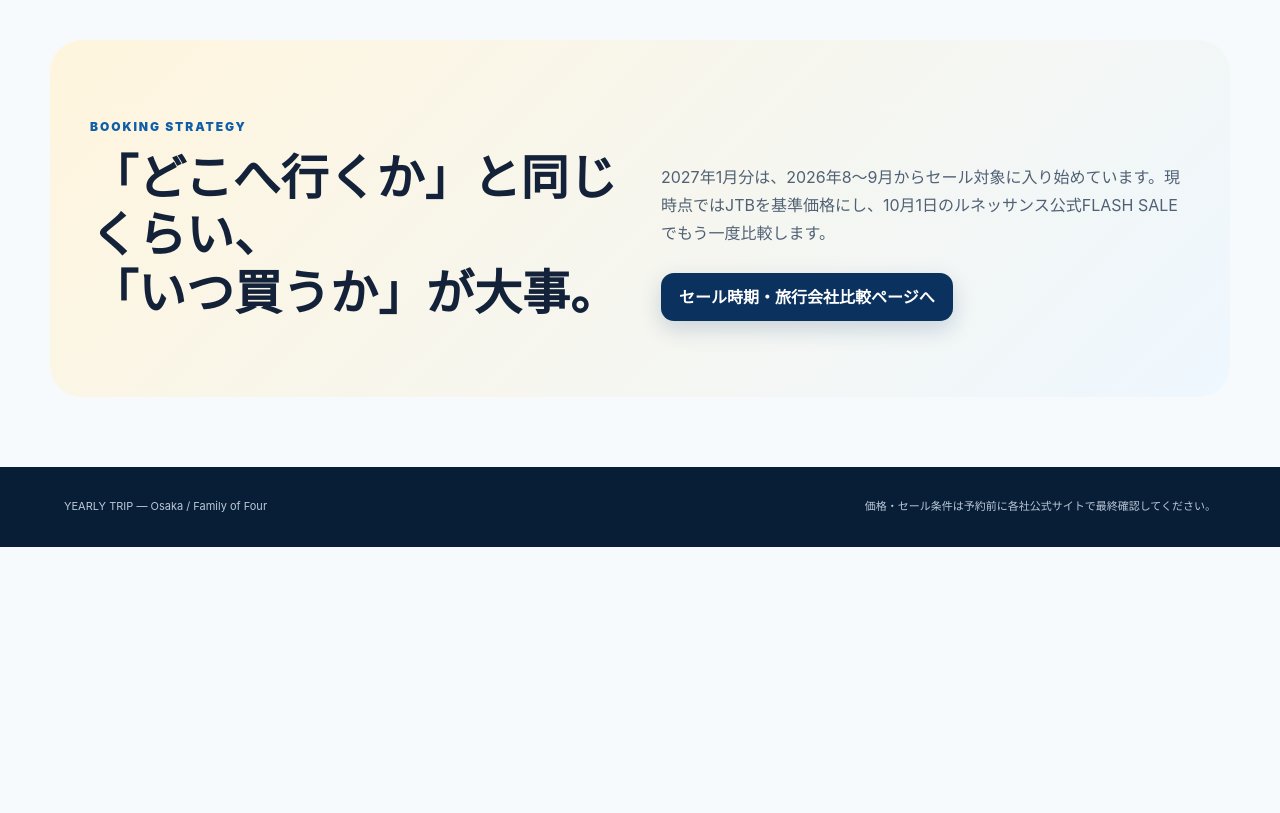
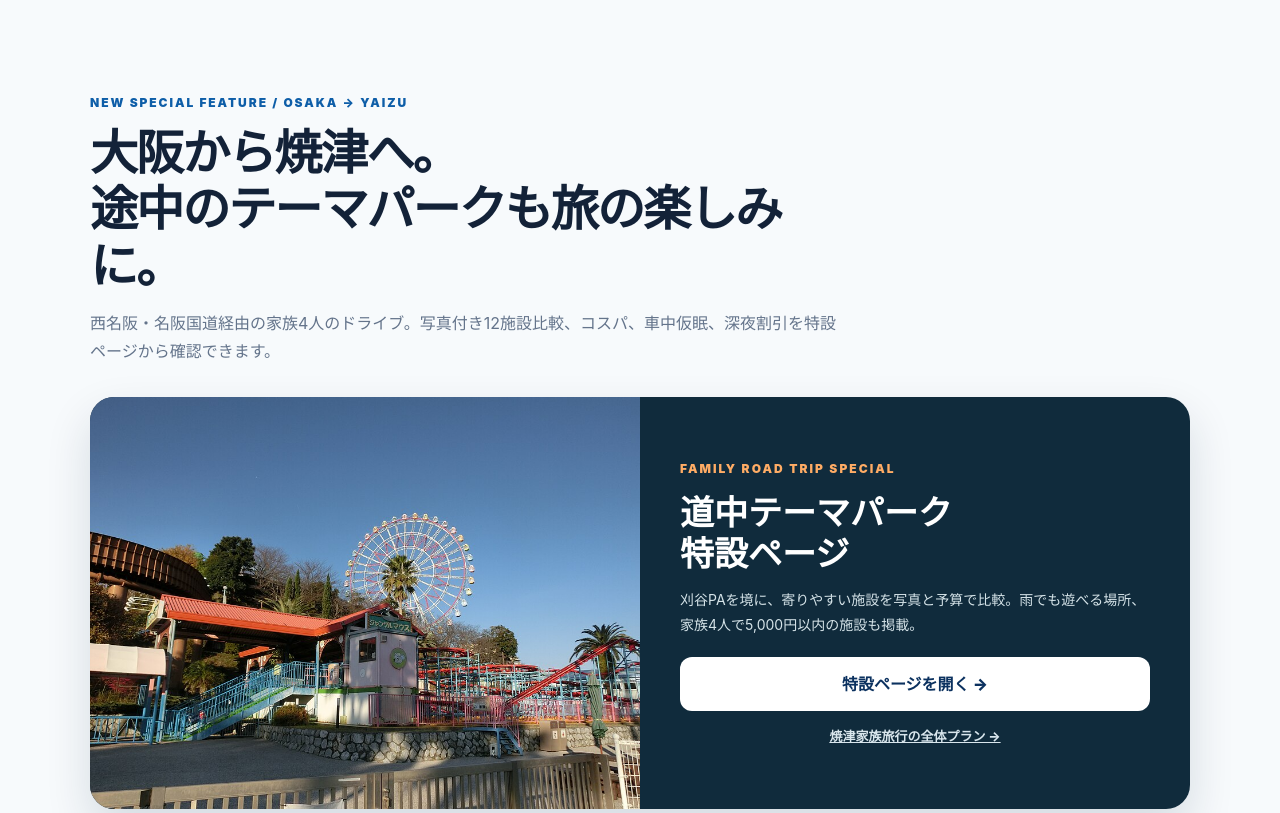
Before and after one commit to oosaka0123-sudo/travel-site, a plain HTML site: page index.html in a window 1280 px wide. Shown: the part 1420-2233 px from the top of the page. Before the commit the page ends 1967 px from the top, so only its background shows below. Drawn offline with Linux system fonts and the light colour scheme.

Commit message:
Feature Yaizu theme park special on YEARLY TRIP home and navigation

```diff
--- a/index.html
+++ b/index.html
@@ -7,6 +7,7 @@
   <meta name="description" content="大阪から家族4人で行く2027年1月旅行。沖縄5泊と東京ディズニーリゾート3泊4日を、費用・満足度・予約時期で比較します。">
   <title>一年に一度、大阪から家族旅行｜沖縄 vs ディズニー</title>
   <link rel="stylesheet" href="styles.css">
+  <style>@media(max-width:700px){#yaizu-special>div:last-child{grid-template-columns:1fr!important}#yaizu-special img{height:220px!important;min-height:0!important}#yaizu-special .section-head{margin-bottom:18px}}</style>
 </head>
 <body>
 <header class="site-header">
@@ -17,6 +18,7 @@
     <a class="nav-accent" href="cheapest.html">結局どこが安い？</a>
     <a href="price-check.html">料金比較</a>
     <a href="sales.html">セール比較</a>
+    <a href="yaizu-family/themepark-special.html" style="font-weight:900;color:#0e5ea8">🎡 焼津・特設</a>
   </nav>
 </header>
 <main>
@@ -46,6 +48,19 @@
     </article>
   </div>
 </section>
+<section class="section" id="yaizu-special">
+  <div class="section-head"><p class="eyebrow">NEW SPECIAL FEATURE / OSAKA → YAIZU</p><h2>大阪から焼津へ。<br>途中のテーマパークも旅の楽しみに。</h2><p>西名阪・名阪国道経由の家族4人のドライブ。写真付き12施設比較、コスパ、車中仮眠、深夜割引を特設ページから確認できます。</p></div>
+  <div style="display:grid;grid-template-columns:minmax(0,1fr) minmax(0,1fr);border-radius:24px;background:#102b3c;color:white;overflow:hidden;box-shadow:0 20px 46px rgba(9,35,65,.14)">
+    <img src="yaizu-family/assets/hamanako-palpal.jpg" loading="lazy" decoding="async" alt="浜名湖パルパルのテーマパーク風景" style="width:100%;height:100%;min-height:260px;object-fit:cover">
+    <div style="padding:clamp(21px,5vw,40px);display:flex;flex-direction:column;justify-content:center">
+      <span style="color:#ffac65;font-size:12px;font-weight:950;letter-spacing:.17em">FAMILY ROAD TRIP SPECIAL</span>
+      <h3 style="font-size:clamp(24px,3.5vw,34px);line-height:1.23;margin:13px 0">道中テーマパーク<br>特設ページ</h3>
+      <p style="font-size:14px;color:#d5e3e8;line-height:1.75;margin:0 0 20px">刈谷PAを境に、寄りやすい施設を写真と予算で比較。雨でも遊べる場所、家族4人で5,000円以内の施設も掲載。</p>
+      <a href="yaizu-family/themepark-special.html" style="display:inline-flex;align-items:center;justify-content:center;min-height:54px;background:#fff;color:#0b315f;border-radius:12px;text-decoration:none;font-weight:950;padding:10px 16px">特設ページを開く →</a>
+      <a href="yaizu-family/index.html" style="color:#d9e6ed;font-size:13px;font-weight:800;margin-top:14px;text-align:center">焼津家族旅行の全体プラン →</a>
+    </div>
+  </div>
+</section>
 <section class="section sale-callout">
   <div><p class="eyebrow">BOOKING STRATEGY</p><h2>「どこへ行くか」と同じくらい、<br>「いつ買うか」が大事。</h2></div>
   <div><p>2027年1月分は、2026年8〜9月からセール対象に入り始めています。現時点ではJTBを基準価格にし、10月1日のルネッサンス公式FLASH SALEでもう一度比較します。</p><a class="btn primary" href="sales.html">セール時期・旅行会社比較ページへ</a></div>
```
